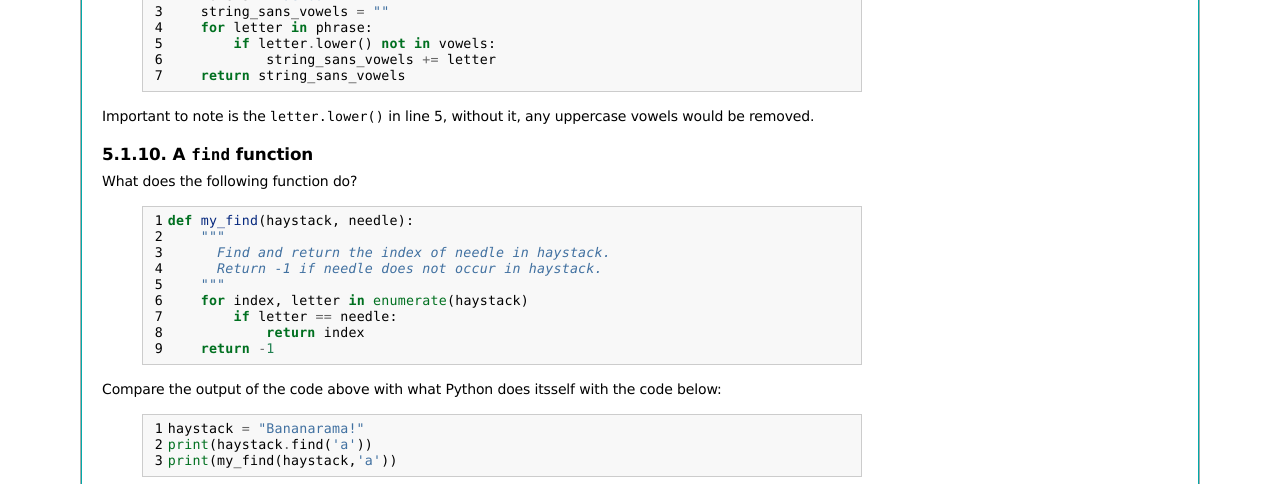
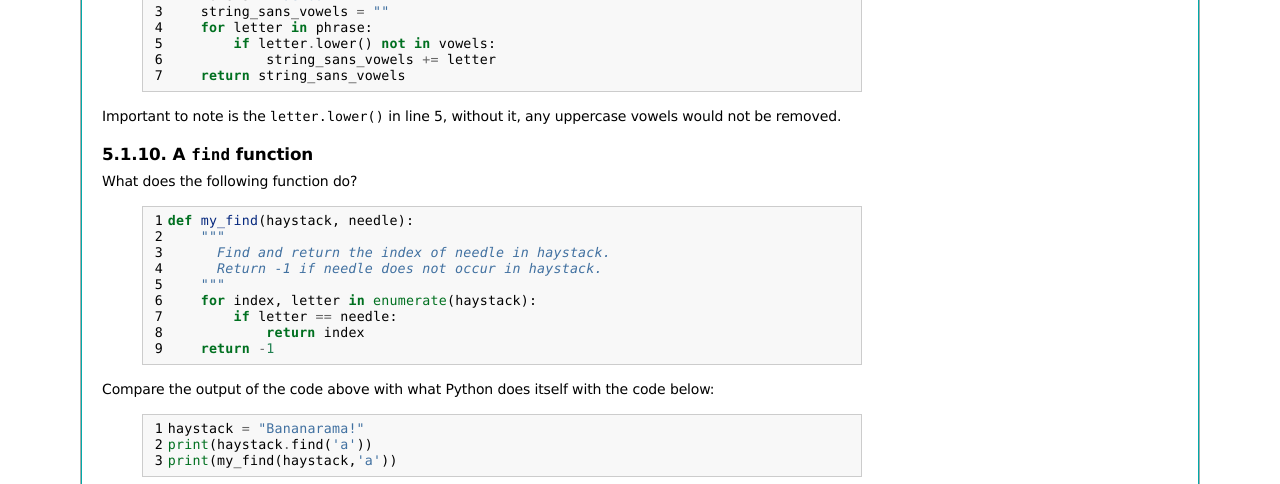
Before and after one commit to HowToThink/HowToThink, a Sphinx documentation site: the page built from source/PvL_05.rst, in a window 1280 px wide and 900 px high, scrolled down 6047 px. Shown: the part 152-636 px from the top of the window. Built offline with Sphinx 7.4.7, drawn with Linux system fonts in a browser that asks for light colours; formulas are drawn with MathJax 3.

Commit message:
Fix some more bugs found by a student

```diff
--- a/source/PvL_05.rst
+++ b/source/PvL_05.rst
@@ -451,7 +451,7 @@ write a function that removes all the vowels from a string:
                     string_sans_vowels += letter
             return string_sans_vowels
 
-Important to note is the ``letter.lower()`` in line 5, without it, any uppercase vowels would be removed.
+Important to note is the ``letter.lower()`` in line 5, without it, any uppercase vowels would not be removed.
 
 .. index:: traversal, eureka traversal, short-circuit evaluation, pattern of computation,
            computation pattern
@@ -469,13 +469,13 @@ What does the following function do?
               Find and return the index of needle in haystack.
               Return -1 if needle does not occur in haystack.
             """
-            for index, letter in enumerate(haystack)
+            for index, letter in enumerate(haystack):
                 if letter == needle:
                     return index
             return -1
 
 
-Compare the output of the code above with what Python does itsself with the code below:
+Compare the output of the code above with what Python does itself with the code below:
 
     .. sourcecode:: python3
         :linenos:
```
